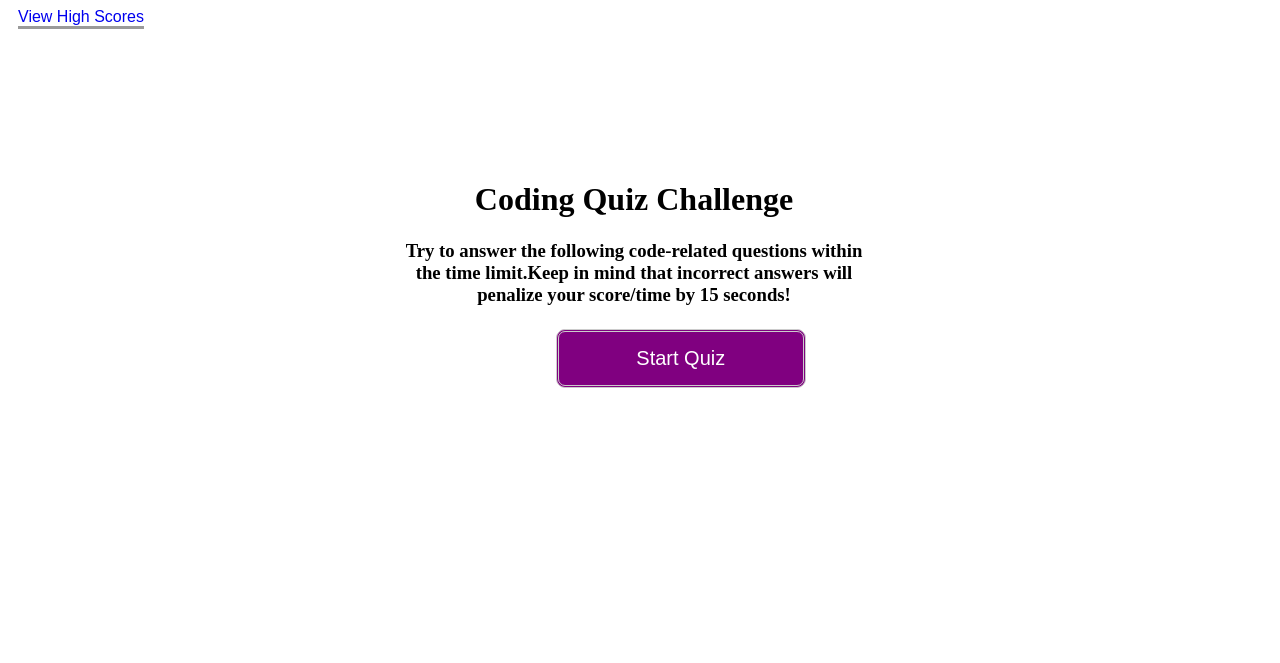
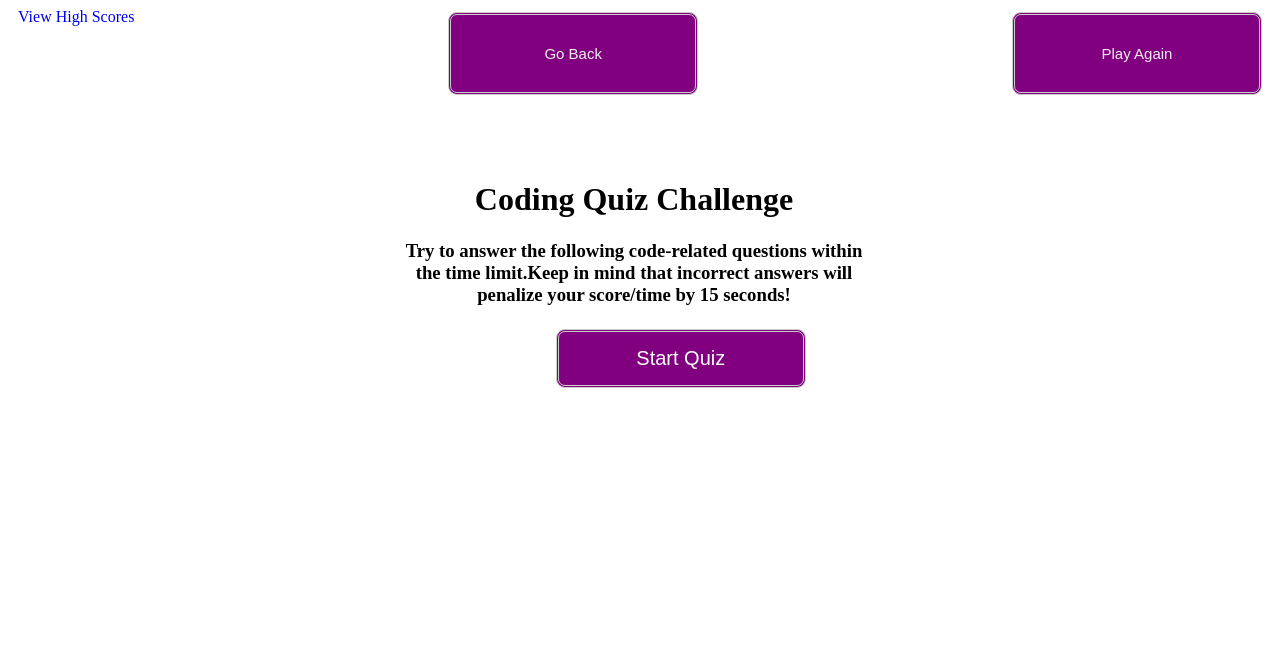
Before and after one commit to jaya4ever/code-quiz, a plain HTML site: page index.html in a window 1280 px wide. Drawn offline with Linux system fonts and the light colour scheme.

Commit message:
added button for highscores and modified .vs

```diff
--- a/Assets/css/style.css
+++ b/Assets/css/style.css
@@ -66,12 +66,3 @@ button {
 a{
     text-decoration: none;
 }
-
-#Highscore {
-
-    justify-content: space-around;
-    border-bottom-style: outset;
-    margin-bottom: .5rem;
-    color: purple;
-    font-family: sans-serif;
-}
--- a/Assets/js/script.js
+++ b/Assets/js/script.js
@@ -2,13 +2,13 @@
 
 var startbtn = document.querySelector("#startTime");
 var questionsBody = document.querySelector("#questionsBody");
-var highScores = document.getElementById('Highscore');
+
 var timer = document.getElementById('timer');
 var container = document.querySelector("#container");
 var questionbutton = document.getElementById('questions');
 var currentTime = document.querySelector('#currentTime');
 var scores = document.getElementById('intialsContainer');
-var initialsContainer = document.getElementById('initialContainer');
+
 var questbn = document.getElementById('questions');
 var buttonA = document.getElementById('a');
 var buttonB = document.getElementById('b');
--- a/index.html
+++ b/index.html
@@ -13,7 +13,9 @@
 
 <body onload="initializeApplication()">
     <header>
-        <div id="Highscore"><a href="HighScores">View High Scores</a></div>
+        <a href="HighScores">View High Scores</a>
+        <button id="goback">Go Back</button>
+        <button id="playagain">Play Again</button>
         <div id="timer">Time: 0</div>
     </header>
     <main>
```
